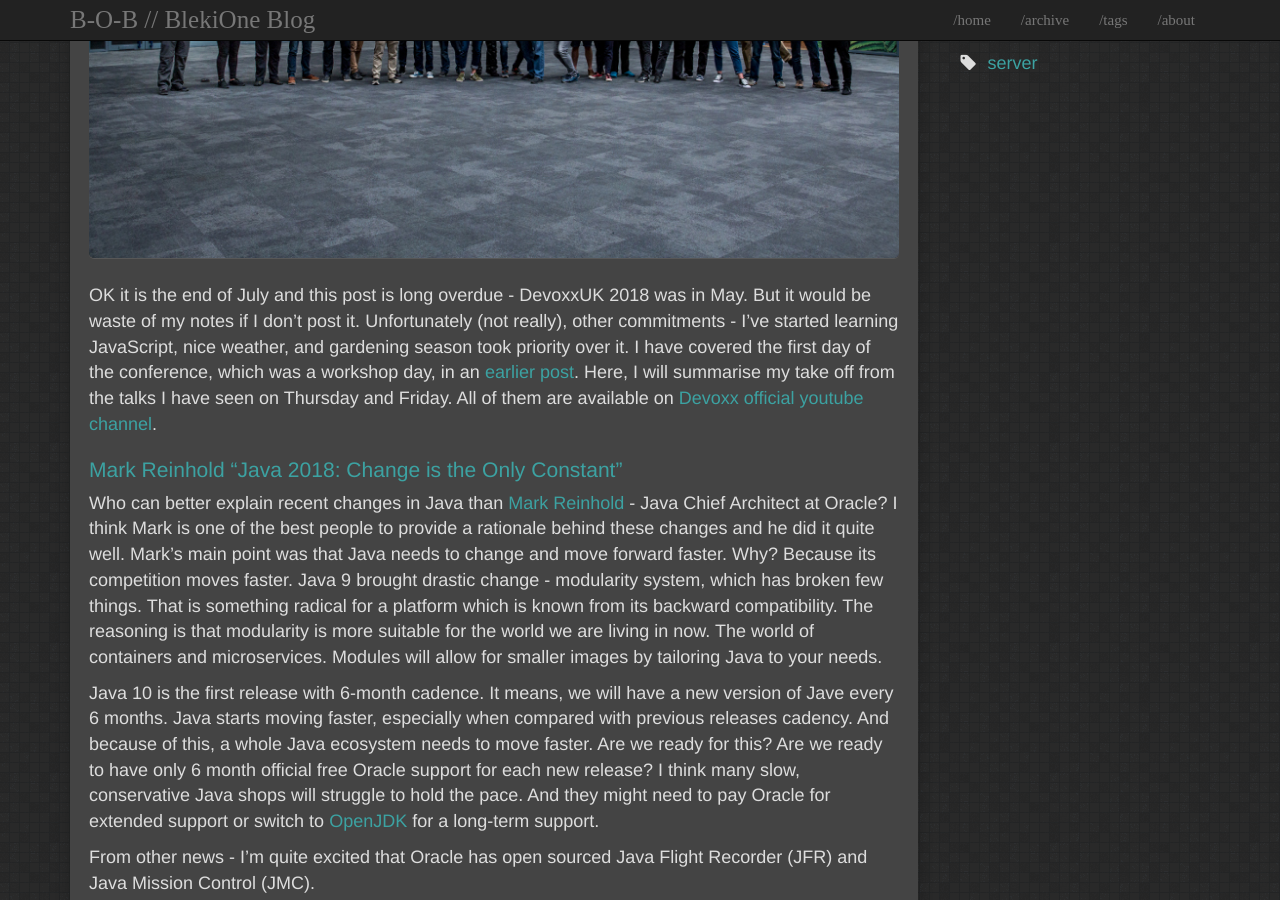
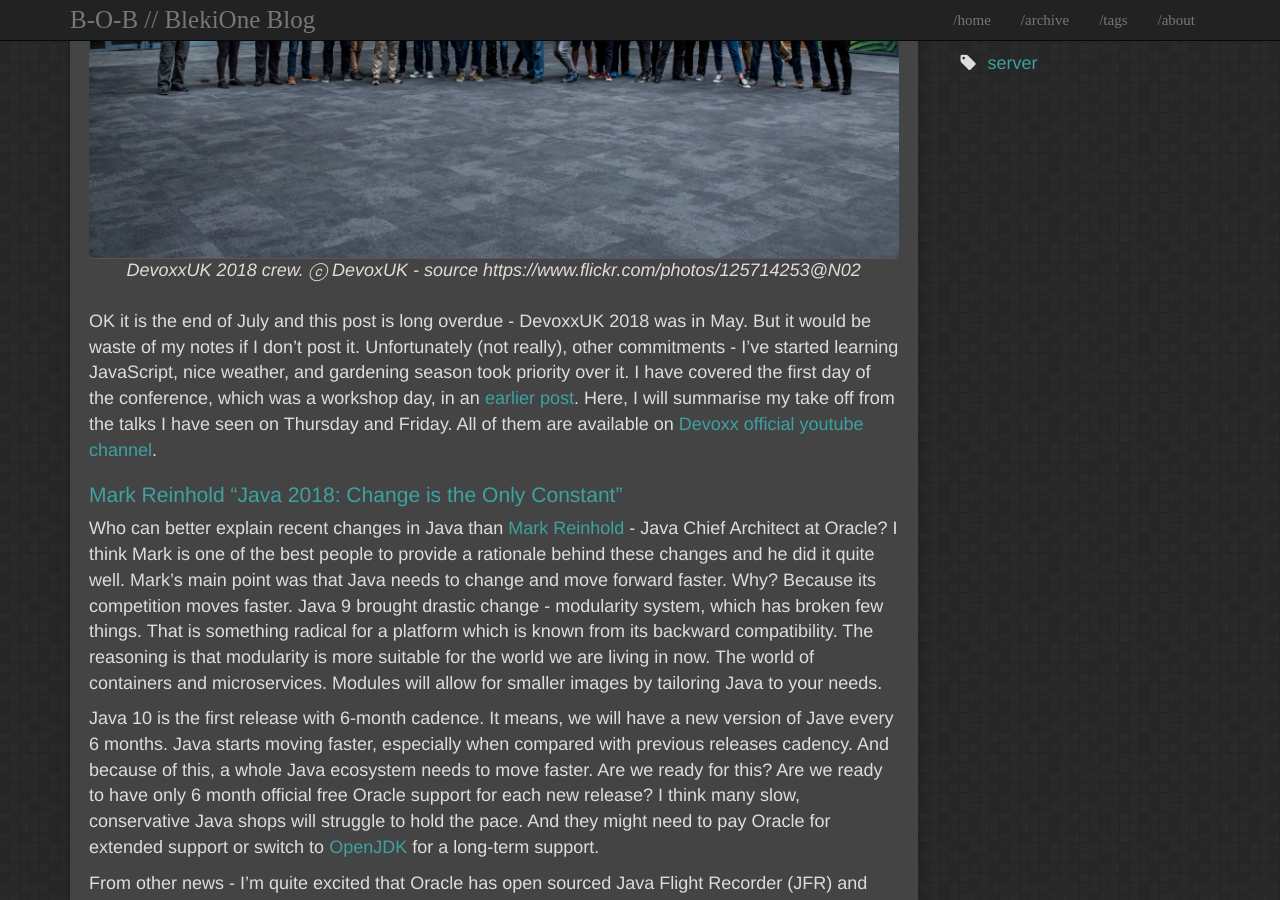
Before and after one commit to blekione/blekione.github.io, a Jekyll site: the page built from _posts/2018-07-28-devoxxUK2018-part2.md, in a window 1280 px wide and 900 px high, scrolled down 498 px. Built offline with Jekyll 4.4.1, drawn with Linux system fonts in a browser that asks for light colours.

Commit message:
Adds captcha with source to the picture.

```diff
--- a/_posts/2018-07-28-devoxxUK2018-part2.md
+++ b/_posts/2018-07-28-devoxxUK2018-part2.md
@@ -9,7 +9,7 @@ tags:
  - conference
 ---
 
- ![img]({{ 'assets/images/2018/07/devoxxUK_2018_team.jpg' | relative_url }}){: .center-image }
+![img]({{ 'assets/images/2018/07/devoxxUK_2018_team.jpg' | relative_url }}){: .center-image }*DevoxxUK 2018 crew. ⓒ DevoxUK - source https://www.flickr.com/photos/125714253@N02*
 OK it is the end of July and this post is long overdue - DevoxxUK 2018 was in May.  But it would be waste of my notes if I don't post it.  Unfortunately (not really), other commitments - I've started learning JavaScript, nice weather, and gardening season took priority over it.  I have covered the first day of the conference, which was a workshop day, in an [earlier post](https://blekione.github.io/2018/05/devoxxUK2018-day0).  Here, I will summarise my take off from the talks I have seen on Thursday and Friday.  All of them are available on [Devoxx official youtube channel](https://www.youtube.com/channel/UCCBVCTuk6uJrN3iFV_3vurg/videos).
 
 ### [Mark Reinhold "Java 2018: Change is the Only Constant"](https://www.youtube.com/watch?v=HqxZFoY_snQ)
```
